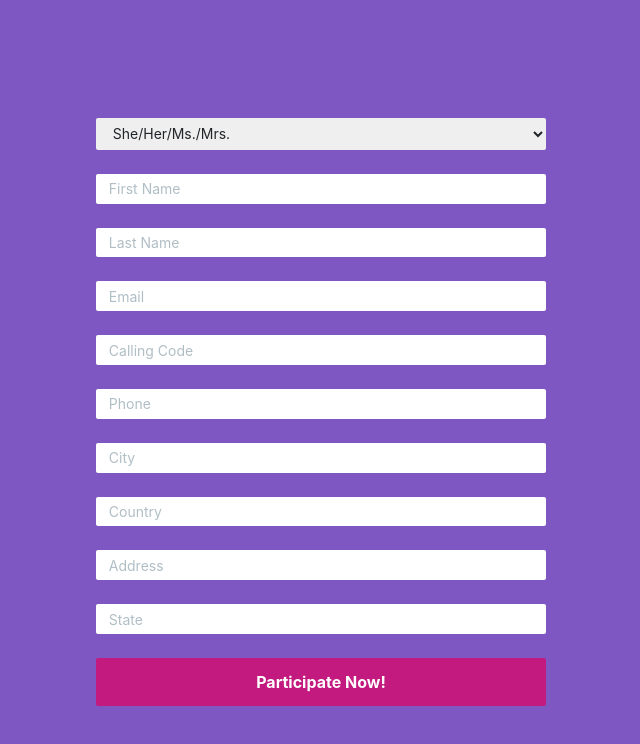
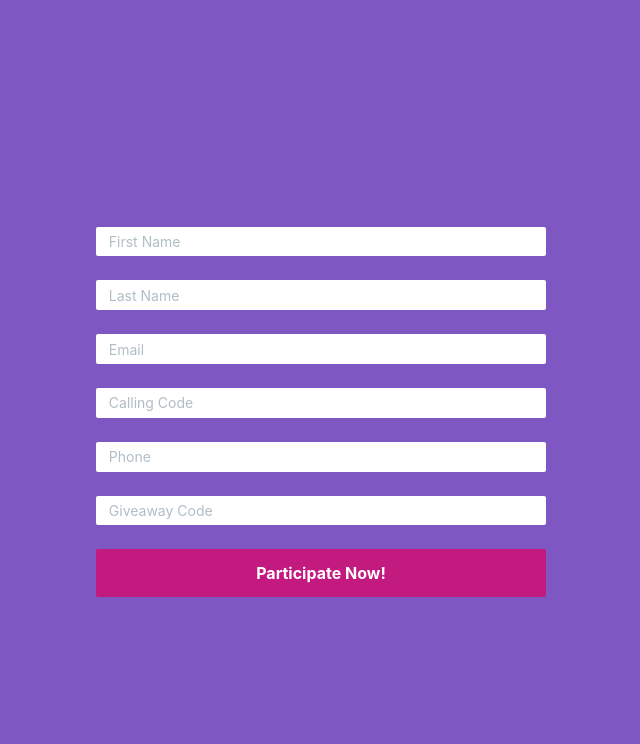
Before and after one commit to ranand16/rivizta, a Next.js app: page / in a window 1280 px wide. Shown: the top 744 px of the page, without its empty margins (319-959 px from the left). Built offline with nearby package versions, Linux system fonts and the light colour scheme.

Commit message:
added code for giveaway to lottery form

```diff
--- a/components/FormComponent/FormComponent.tsx
+++ b/components/FormComponent/FormComponent.tsx
@@ -11,14 +11,17 @@ function FormComponent() {
   const [firstname, setFirstname] = useState<string>("");
   const [lastname, setLastname] = useState<string>("");
   const [email, setEmail] = useState<string>("");
-  const [pronoun, setPronoun] = useState<string>("");
+  // const [pronoun, setPronoun] = useState<string>("");
   const [phone1, setPhone1] = useState<number>();
-  const [gender, setGender] = useState<string>("");
-  const [city, setCity] = useState<string>("");
-  const [country, setCountry] = useState<string>("");
-  const [address, setAddress] = useState<string>("");
-  const [state, setState] = useState<string>("");
-  const [callingCode1, setCallingCode1] = useState<number>();
+  // const [gender, setGender] = useState<string>("");
+  // const [city, setCity] = useState<string>("");
+  // const [country, setCountry] = useState<string>("");
+  // const [address, setAddress] = useState<string>("");
+  // const [state, setState] = useState<string>("");
+  const [callingCode1, setCallingCode1] = useState<string>();
+  const [giveawaycode, setGiveawaycode] = useState<string>();
+
+  // POST API CALL STATES
   const [participating, setParticipating] = useState<boolean>(false);
   const [error, setError] = useState<string|null>(null);
   const [success, setSuccess] = useState<string|null>(null);
@@ -39,7 +42,10 @@ function FormComponent() {
       data: {
         firstname,
         lastname,
-        email
+        email,
+        callingCode1,
+        phone1,
+        giveaway_code: giveawaycode
       }
     }).then(response => {
       console.log(response);
@@ -55,17 +61,17 @@ function FormComponent() {
   return (
     <section className={classnames(styles.formSection)}>
       <form className={classnames("m-auto", "d-flex", "flex-column", "justify-content-center", styles.form)} onSubmit={(e: React.FormEvent<HTMLFormElement>) => { handleSubmit(e) }}>
-        <br />
+        {/* <br />
         <select id="pronoun" name="pronoun" placeholder={"Pronoun"} onChange={(e)=>{
             setPronoun(e.currentTarget.value.split("+")[1] || "He/His/Mr.");
             setGender(e.currentTarget.value.split("+")[0] || "Male");
           }}>
           <option value="female+She/Her/Ms./Mrs.">She/Her/Ms./Mrs.</option>
           <option value="male+He/His/Mr.">He/His/Mr.</option>
-        </select>
+        </select> */}
         <br />
         <input
-          name='name'
+          name='firstname'
           type='text'
           placeholder={"First Name"}
           value={firstname}
@@ -101,7 +107,7 @@ function FormComponent() {
           type='text'
           placeholder={"Calling Code"}
           value={callingCode1}
-          onChange={(e: React.ChangeEvent<HTMLInputElement>): void => setCallingCode1(parseInt(e.currentTarget.value))}
+          onChange={(e: React.ChangeEvent<HTMLInputElement>): void => setCallingCode1(e.currentTarget.value)}
         />
         <br />
         <input
@@ -112,6 +118,14 @@ function FormComponent() {
           onChange={(e: React.ChangeEvent<HTMLInputElement>): void => setPhone1(parseInt(e.currentTarget.value))}
         />
         <br />
+        <input
+          name='giveawaycode'
+          type='text'
+          placeholder={"Giveaway Code"}
+          value={giveawaycode}
+          onChange={(e: React.ChangeEvent<HTMLInputElement>): void => setGiveawaycode(e.currentTarget.value)}
+        />
+        <br />
         {/* <input
           name='bio'
           type='text'
@@ -120,7 +134,7 @@ function FormComponent() {
           onChange={(e: React.ChangeEvent<HTMLInputElement>): void => setBio(e.currentTarget.value)}
         />
         <br/> */}
-        <input
+        {/* <input
           name='city'
           type='text'
           placeholder={"City"}
@@ -151,7 +165,7 @@ function FormComponent() {
           value={state}
           onChange={(e: React.ChangeEvent<HTMLInputElement>): void => setState(e.currentTarget.value)}
         />
-        <br/>
+        <br/> */}
         {/* <input
           name='picture'
           type='text'
@@ -182,7 +196,7 @@ function FormComponent() {
         <br/>
         <p className={classnames("d-flex", "flex-column", "align-items-center")}>
           {success}
-          <img src="https://c.tenor.com/KWfGAvAWtaQAAAAC/150rupiya-dega-dedsau-rupiya-dega.gif"/>
+          <img width={250} src="https://c.tenor.com/KWfGAvAWtaQAAAAC/150rupiya-dega-dedsau-rupiya-dega.gif"/>
         </p>
         </div>
       }
```
